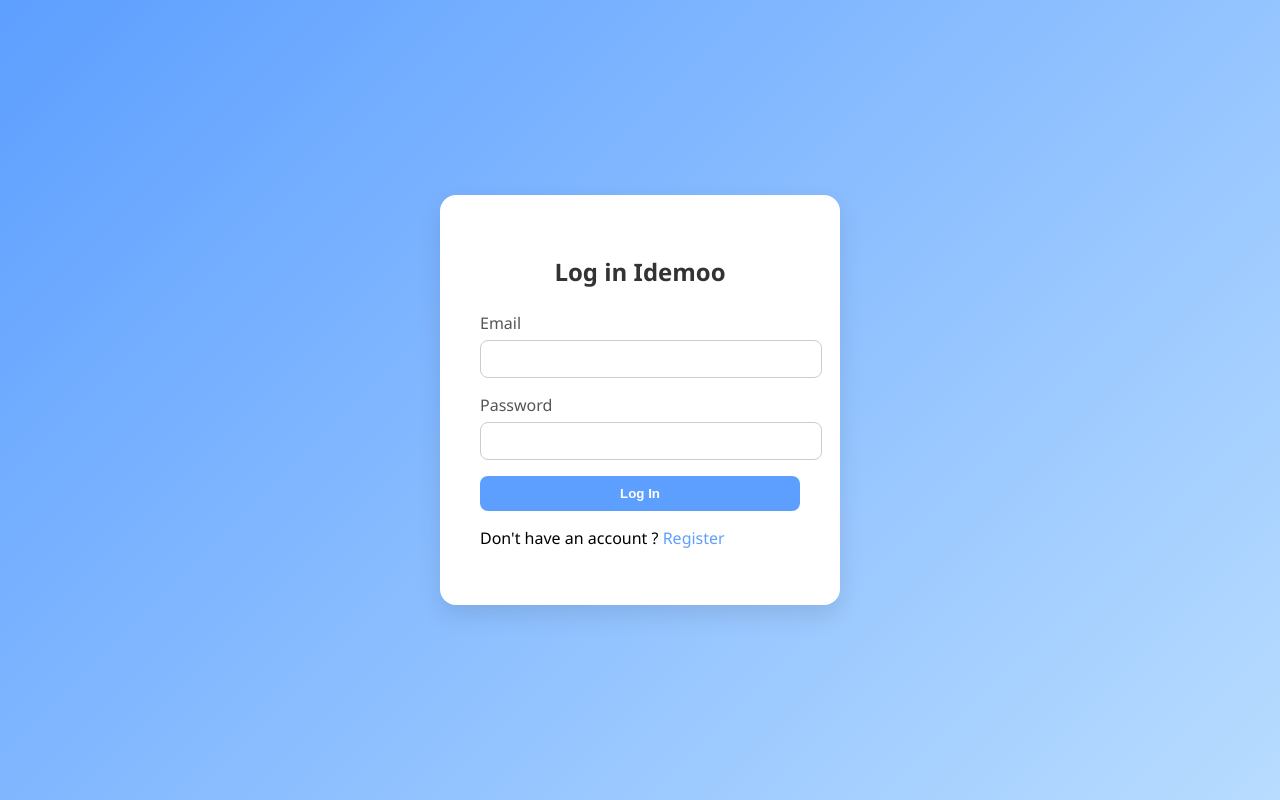
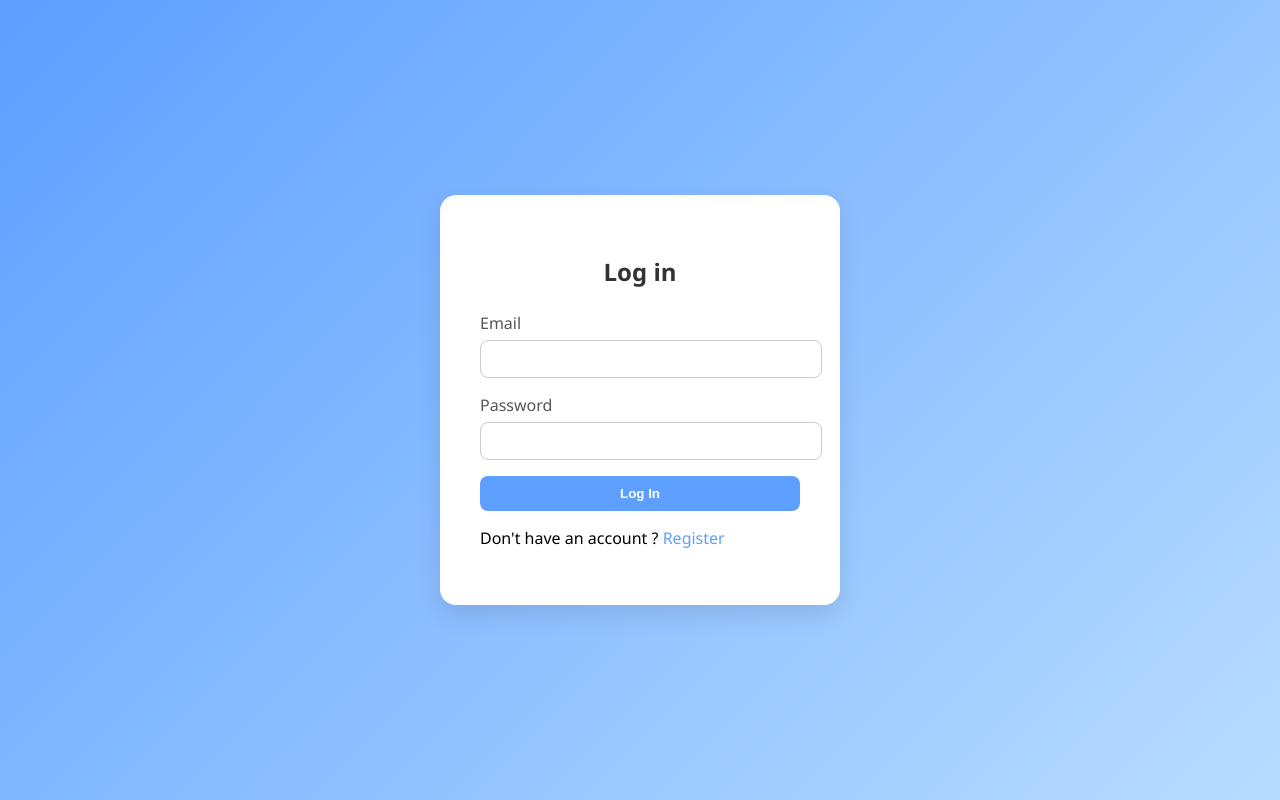
Before and after one commit to aleksandar234/Fullstack-file-manager-app, a website: page frontend/views/loginPage.html in a window 1280 px wide. Drawn offline with Linux system fonts and the light colour scheme.

Commit message:
Changed login.html for CICD testing

```diff
--- a/frontend/views/loginPage.html
+++ b/frontend/views/loginPage.html
@@ -10,7 +10,7 @@
 
 <body>
     <div class="login-box">
-        <h2>Log in Idemoo</h2>
+        <h2>Log in</h2>
 
         <form id="loginForm">
             <div class="input-group">
```
